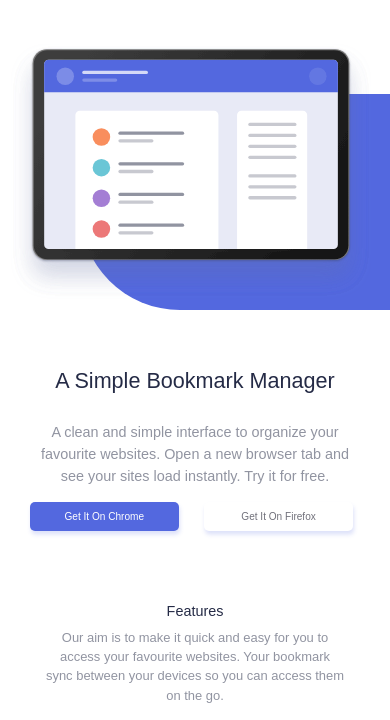
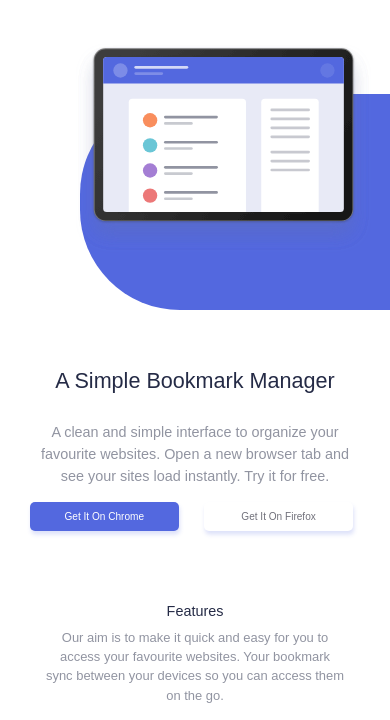
Before and after one commit to Adebesin-Cell/Bookmark, a website: page index.html in a window 390 px wide. Shown: the part 92-812 px from the top of the page. Drawn offline with nearby package versions, Linux system fonts and the light colour scheme; files that its build step writes are made by us from their sources.

Commit message:
modifying

```diff
--- a/scss/_components.scss
+++ b/scss/_components.scss
@@ -1004,7 +1004,7 @@ h5  .button{
       .main__image {
             padding: 0  !important;
 
-            width: 50rem;
+            width: 41rem;
       }
 
       .bg-overlay {
```
